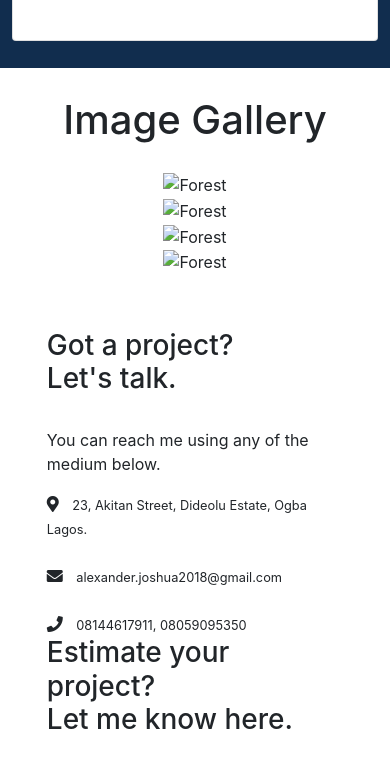
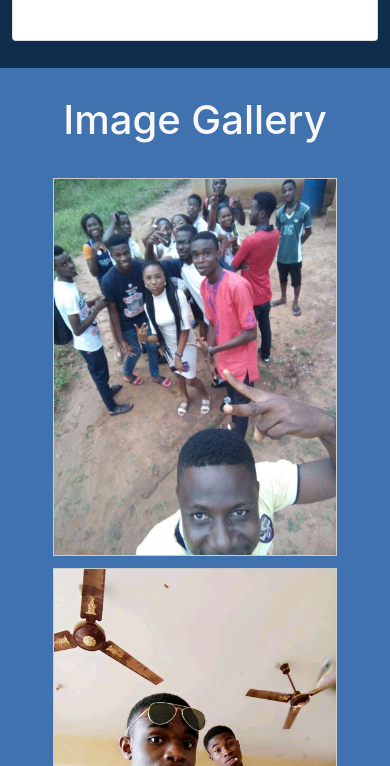
Before and after one commit to CodeLawd/single-page-portfolio, a plain HTML site: page index.html in a window 390 px wide. Shown: the part 5446-6212 px from the top of the page. Drawn offline with Linux system fonts and the light colour scheme.

Commit message:
Add files via upload
I added come images and some css styling

```diff
--- a/css/style.css
+++ b/css/style.css
@@ -124,6 +124,60 @@ body {
     text-align: left;
 }
 
+/* gallery section */
+#gallery {
+    background-color: #3f72af;
+    color: #f9f7f7
+}
+
+/* image gallery section */
+
+div.gallery {
+    border: 1px solid #ccc;
+  }
+
+  div.gallery:hover {
+    border: 1px solid #777;
+  }
+
+  div.gallery img {
+    width: 100%;
+    height: auto;
+  }
+
+  div.desc {
+    padding: 15px;
+    text-align: center;
+  }
+
+  * {
+    box-sizing: border-box;
+  }
+
+  .responsive {
+    padding: 0 6px;
+    float: left;
+    width: 24.99999%;
+  }
+
+  @media only screen and (max-width: 700px) {
+    .responsive {
+      width: 49.99999%;
+      margin: 6px 0;
+    }
+  }
+
+  @media only screen and (max-width: 500px) {
+    .responsive {
+      width: 100%;
+    }
+  }
+
+  .clearfix:after {
+    content: "";
+    display: table;
+    clear: both;
+  }
 
 /* Footer section */
 footer {
```
Also changed, not shown: img/FB_IMG_15901074533434883.jpg (added), img/FB_IMG_15901074655081293.jpg (added), img/FB_IMG_15901074752590623.jpg (added), img/FB_IMG_15901076969464291.jpg (added), img/FB_IMG_15901077694192716.jpg (added), img/FB_IMG_15901081478310596.jpg (added), img/FB_IMG_15901081679947519.jpg (added).
